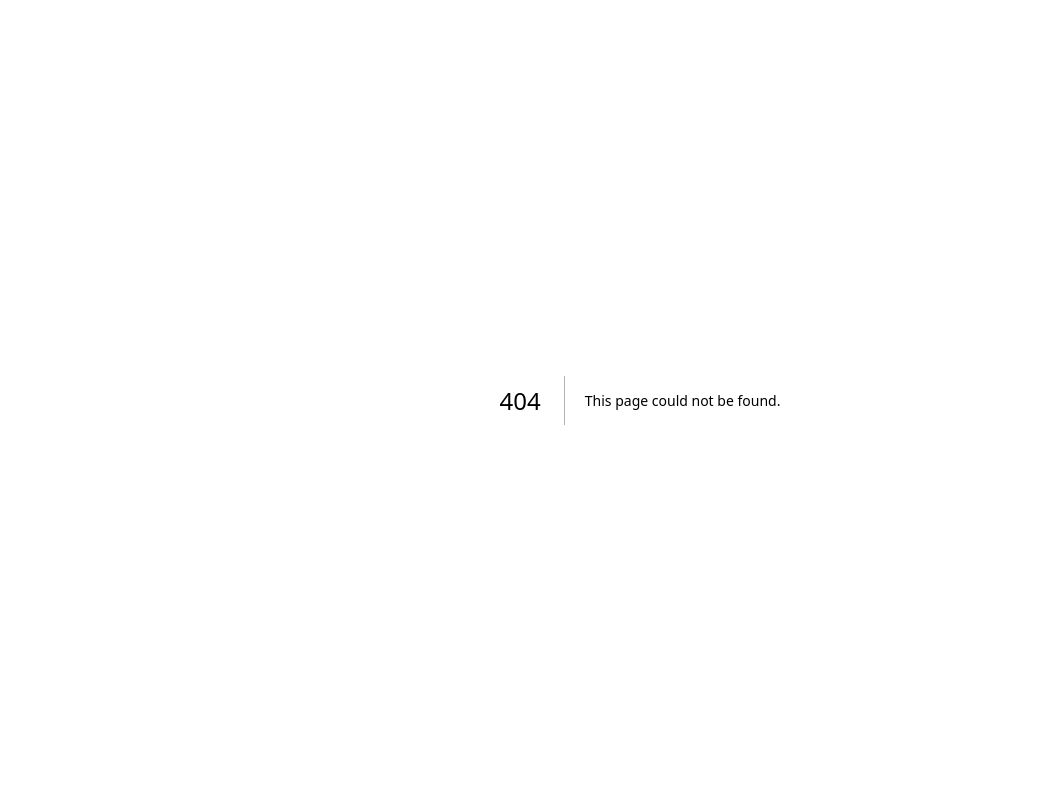
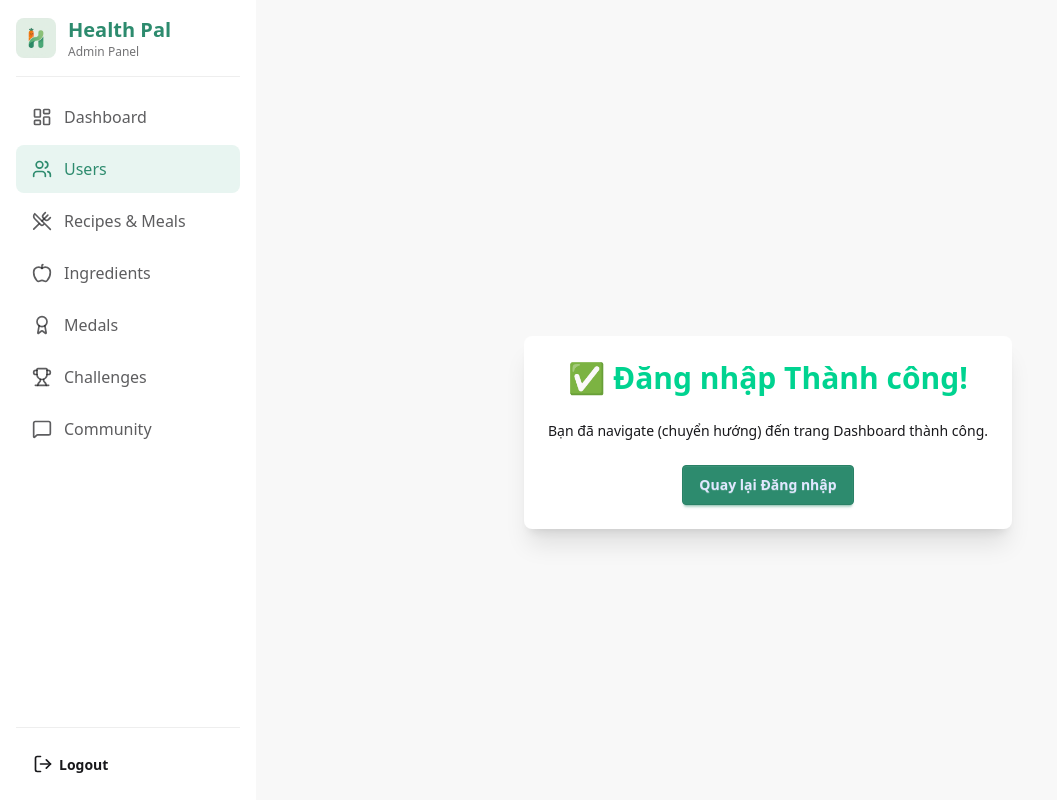
Before and after one commit to health-pal-uit/health-pal-admin-web, a Next.js app: page /users in a window 1280 px wide. Before the commit this address had no page. Shown: the whole page, without its empty margins (0-1057 px from the left). Built offline with nearby package versions, Linux system fonts and the light colour scheme.

Commit message:
chore: add Favicon, fix Sidebar UI and handle Logout

```diff
--- /dev/null
+++ b/src/app/(main)/users/page.tsx
@@ -0,0 +1,29 @@
+// src/app/(main)/dashboard/page.tsx
+import type { NextPage } from "next";
+import Link from "next/link";
+
+const DashboardTestPage: NextPage = () => {
+  return (
+    <div className="flex min-h-screen flex-col items-center justify-center bg-base-200 p-8">
+      <div className="card bg-base-100 shadow-xl">
+        <div className="card-body items-center text-center">
+          <h1 className="card-title text-3xl text-success">
+            ✅ Đăng nhập Thành công!
+          </h1>
+
+          <p className="py-4">
+            Bạn đã navigate (chuyển hướng) đến trang Dashboard thành công.
+          </p>
+
+          <div className="card-actions">
+            <Link href="/login" className="btn btn-primary">
+              Quay lại Đăng nhập
+            </Link>
+          </div>
+        </div>
+      </div>
+    </div>
+  );
+};
+
+export default DashboardTestPage;
--- a/src/components/UI/mainLayout/sidebar.tsx
+++ b/src/components/UI/mainLayout/sidebar.tsx
@@ -65,7 +65,7 @@ export function Sidebar() {
   };
 
   return (
-    <aside className="menu flex w-64 flex-col bg-base-100 p-4 shadow-xl">
+    <aside className="flex h-full w-64 flex-col bg-base-100 p-4 shadow-xl">
       <div className="mb-4 border-b border-base-300 pb-4">
         <Link href="/dashboard" className="flex items-center gap-3">
           <Image
@@ -82,21 +82,27 @@ export function Sidebar() {
         </Link>
       </div>
 
-      <ul className="flex-1 space-y-1 overflow-y-auto">
+      <nav className="flex-1 space-y-1 overflow-y-auto">
         {menuItems.map((item) => {
           const Icon = item.icon;
           const isActive = pathname.startsWith(item.href);
 
           return (
-            <li key={item.id}>
-              <Link href={item.href} className={isActive ? "active" : ""}>
-                <Icon className="h-5 w-5" />
-                <span>{item.label}</span>
-              </Link>
-            </li>
+            <Link
+              key={item.id}
+              href={item.href}
+              className={`flex w-full items-center gap-3 rounded-lg px-4 py-3 transition-colors ${
+                isActive
+                  ? "bg-[#E8F5F1] text-primary"
+                  : "text-base-content/70 hover:bg-base-200"
+              }`}
+            >
+              <Icon className="h-5 w-5" />
+              <span>{item.label}</span>
+            </Link>
           );
         })}
-      </ul>
+      </nav>
 
       <div className="mt-auto border-t border-base-300 pt-4">
         <button
```
Also changed, not shown: src/app/icon.png (added).
